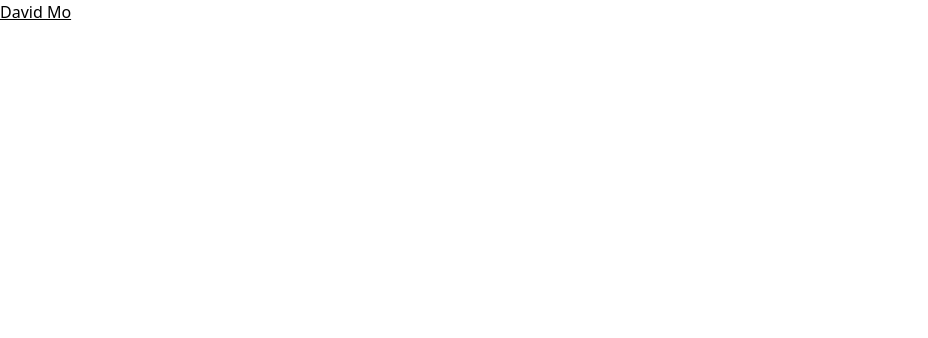
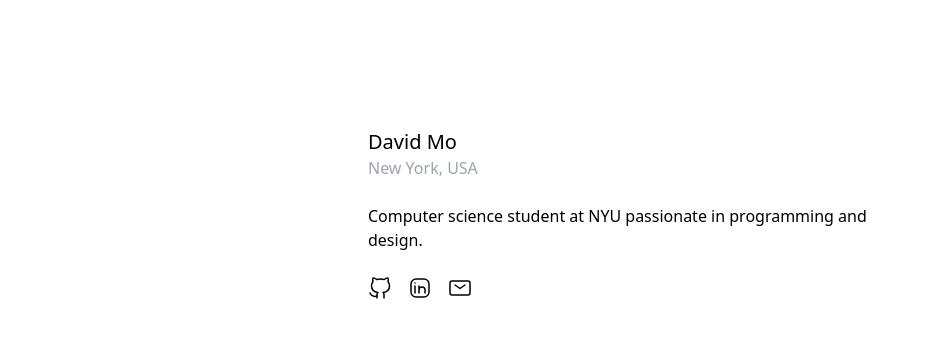
Before and after one commit to unknown/dmo.ooo, a Next.js app: page / in a window 1280 px wide. Shown: the top 338 px of the page, without its empty margins (0-928 px from the left). Built offline with nearby package versions, Linux system fonts and the light colour scheme.

Commit message:
Basic home page

```diff
--- /dev/null
+++ b/src/components/Icons.tsx
@@ -0,0 +1,108 @@
+export const GitHubIcon = () => {
+  return (
+    <svg
+      width="24"
+      height="24"
+      strokeWidth="1.5"
+      viewBox="0 0 24 24"
+      fill="none"
+      xmlns="http://www.w3.org/2000/svg"
+    >
+      <path
+        d="M16 22.0268V19.1568C16.0375 18.68 15.9731 18.2006 15.811 17.7506C15.6489 17.3006 15.3929 16.8902 15.06 16.5468C18.2 16.1968 21.5 15.0068 21.5 9.54679C21.4997 8.15062 20.9627 6.80799 20 5.79679C20.4558 4.5753 20.4236 3.22514 19.91 2.02679C19.91 2.02679 18.73 1.67679 16 3.50679C13.708 2.88561 11.292 2.88561 8.99999 3.50679C6.26999 1.67679 5.08999 2.02679 5.08999 2.02679C4.57636 3.22514 4.54413 4.5753 4.99999 5.79679C4.03011 6.81549 3.49251 8.17026 3.49999 9.57679C3.49999 14.9968 6.79998 16.1868 9.93998 16.5768C9.61098 16.9168 9.35725 17.3222 9.19529 17.7667C9.03334 18.2112 8.96679 18.6849 8.99999 19.1568V22.0268"
+        stroke="currentColor"
+        strokeLinecap="round"
+        strokeLinejoin="round"
+      />
+      <path
+        d="M9 20.0267C6 20.9999 3.5 20.0267 2 17.0267"
+        stroke="currentColor"
+        strokeLinecap="round"
+        strokeLinejoin="round"
+      />
+    </svg>
+  );
+};
+
+export const TwitterIcon = () => {
+  return (
+    <svg
+      width="24"
+      height="24"
+      strokeWidth="1.5"
+      viewBox="0 0 24 24"
+      fill="none"
+      xmlns="http://www.w3.org/2000/svg"
+    >
+      <path
+        d="M23 3.01006C23 3.01006 20.9821 4.20217 19.86 4.54006C19.2577 3.84757 18.4573 3.35675 17.567 3.13398C16.6767 2.91122 15.7395 2.96725 14.8821 3.29451C14.0247 3.62177 13.2884 4.20446 12.773 4.96377C12.2575 5.72309 11.9877 6.62239 12 7.54006V8.54006C10.2426 8.58562 8.50127 8.19587 6.93101 7.4055C5.36074 6.61513 4.01032 5.44869 3 4.01006C3 4.01006 -1 13.0101 8 17.0101C5.94053 18.408 3.48716 19.109 1 19.0101C10 24.0101 21 19.0101 21 7.51006C20.9991 7.23151 20.9723 6.95365 20.92 6.68006C21.9406 5.67355 23 3.01006 23 3.01006Z"
+        stroke="currentColor"
+        strokeLinecap="round"
+        strokeLinejoin="round"
+      />
+    </svg>
+  );
+};
+
+export const LinkedInIcon = () => {
+  return (
+    <svg
+      width="24"
+      height="24"
+      strokeWidth="1.5"
+      viewBox="0 0 24 24"
+      fill="none"
+      xmlns="http://www.w3.org/2000/svg"
+    >
+      <path
+        d="M21 8V16C21 18.7614 18.7614 21 16 21H8C5.23858 21 3 18.7614 3 16V8C3 5.23858 5.23858 3 8 3H16C18.7614 3 21 5.23858 21 8Z"
+        stroke="currentColor"
+        strokeLinecap="round"
+        strokeLinejoin="round"
+      />
+      <path
+        d="M7 17V13.5V10"
+        stroke="currentColor"
+        strokeLinecap="round"
+        strokeLinejoin="round"
+      />
+      <path
+        d="M11 17V13.75M11 10V13.75M11 13.75C11 10 17 10 17 13.75V17"
+        stroke="currentColor"
+        strokeLinecap="round"
+        strokeLinejoin="round"
+      />
+      <path
+        d="M7 7.01L7.01 6.99889"
+        stroke="currentColor"
+        strokeLinecap="round"
+        strokeLinejoin="round"
+      />
+    </svg>
+  );
+};
+
+export const MailIcon = () => {
+  return (
+    <svg
+      width="24"
+      height="24"
+      strokeWidth="1.5"
+      viewBox="0 0 24 24"
+      fill="none"
+      xmlns="http://www.w3.org/2000/svg"
+    >
+      <path
+        d="M7 9L12 12.5L17 9"
+        stroke="currentColor"
+        strokeLinecap="round"
+        strokeLinejoin="round"
+      />
+      <path
+        d="M2 17V7C2 5.89543 2.89543 5 4 5H20C21.1046 5 22 5.89543 22 7V17C22 18.1046 21.1046 19 20 19H4C2.89543 19 2 18.1046 2 17Z"
+        stroke="currentColor"
+        strokeWidth="1.5"
+      />
+    </svg>
+  );
+};
--- a/src/pages/index.tsx
+++ b/src/pages/index.tsx
@@ -1,17 +1,33 @@
 import type { NextPage } from "next";
 import Head from "next/head";
+import { GitHubIcon, LinkedInIcon, MailIcon } from "../components/Icons";
 
 const Home: NextPage = () => {
   return (
-    <div>
+    <div className="min-h-screen antialiased">
       <Head>
         <title>David Mo — Developer & Designer</title>
         <meta name="description" content="Student from New York" />
         <link rel="icon" href="/favicon.ico" />
       </Head>
 
-      <main>
-        <h1 className="underline">David Mo</h1>
+      <main className="mx-auto max-w-xl px-4 pt-32">
+        <h1 className="text-xl">David Mo</h1>
+        <p className="text-gray-400">New York, USA</p>
+        <p className="mt-6">
+          Computer science student at NYU passionate in programming and design.
+        </p>
+        <div className="mt-6 flex gap-4">
+          <a href="https://github.com/unknown">
+            <GitHubIcon />
+          </a>
+          <a href="https://www.linkedin.com/in/davidmo1/">
+            <LinkedInIcon />
+          </a>
+          <a href="mailto:david@dmo.ooo">
+            <MailIcon />
+          </a>
+        </div>
       </main>
     </div>
   );
```
